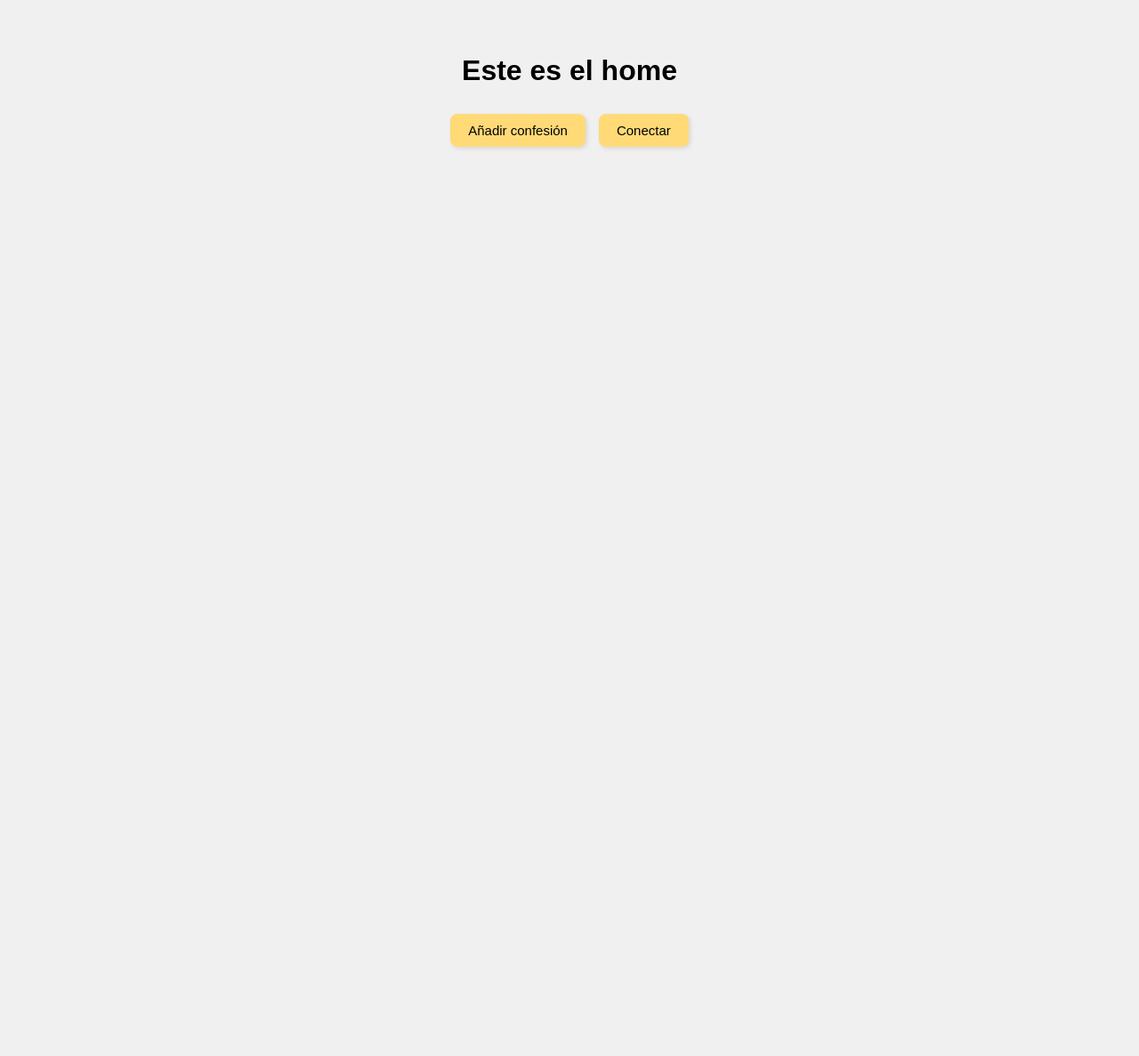
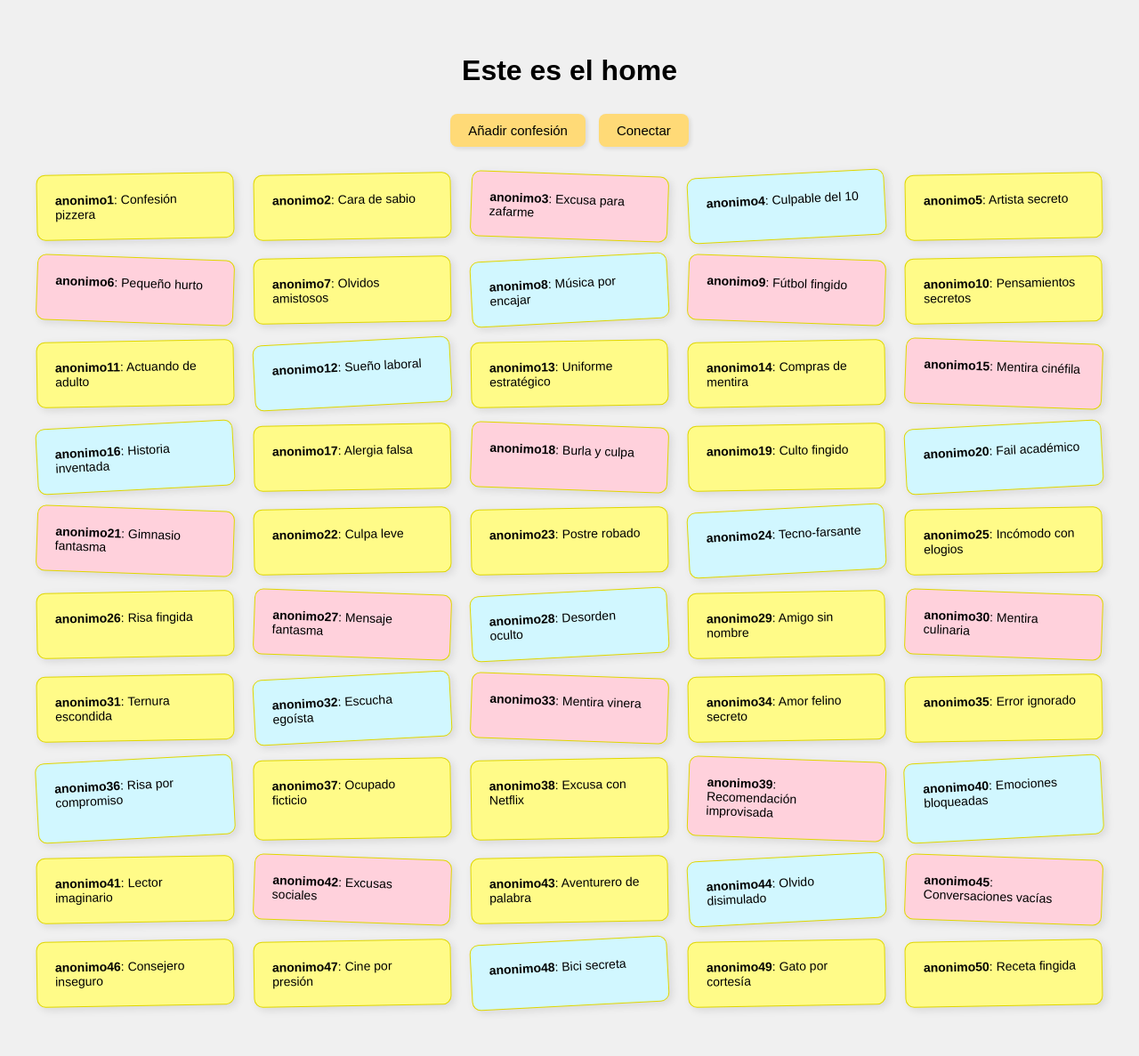
Before and after one commit to maialen09/Confesionario, a Flask app: page /home in a window 1280 px wide. Shown: the whole page at 89% size. Before the commit the page ends 167 px from the top, so only its background shows below. Run offline with Flask 3, Linux system fonts and the light colour scheme; data that the repository does not hold is empty.

Commit message:
Que las confesiones puedan tener titulo

```diff
--- a/app.py
+++ b/app.py
@@ -36,68 +36,69 @@ def obtener_usuarios_y_contrasenas():
 
 def insertar_confesiones_falsas():
     confesiones = [
-        ('anonimo1', 'Me comí la última porción de pizza y culpé a mi hermano.'),
-        ('anonimo2', 'Siempre pongo cara de que entiendo, pero no tengo idea.'),
-        ('anonimo3', 'Una vez fingí estar enfermo para no ir a una cita.'),
-        ('anonimo4', 'Copié en un examen y aún me siento mal por eso.'),
-        ('anonimo5', 'Tengo una cuenta secreta donde subo dibujos y nadie lo sabe.'),
-        ('anonimo6', 'Una vez me robé una pluma del trabajo y nunca la devolví.'),
-        ('anonimo7', 'Siempre me olvido de la fecha de cumpleaños de mis amigos, pero les mando un mensaje rápido al final del día.'),
-        ('anonimo8', 'Dije que me gustaba una canción solo para encajar con un grupo de personas.'),
-        ('anonimo9', 'Una vez fingí saber de fútbol para impresionar a un chico, aunque no tengo idea.'),
-        ('anonimo10', 'Tengo una cuenta secreta en Twitter donde comparto mis pensamientos más raros.'),
-        ('anonimo11', 'A veces me disfrazo de "adulto responsable", pero en realidad no sé lo que estoy haciendo.'),
-        ('anonimo12', 'Me he quedado dormido en una reunión y nadie lo notó.'),
-        ('anonimo13', 'Solía ponerme el uniforme de la escuela solo para no hacer tareas en casa.'),
-        ('anonimo14', 'Hago compras en línea solo para luego devolver todo.'),
-        ('anonimo15', 'Le dije a mi amigo que ya había visto una película, solo para no parecer fuera de onda.'),
-        ('anonimo16', 'Una vez me inventé una historia para parecer interesante en una cita.'),
-        ('anonimo17', 'Fingí tener una alergia para evitar comer algo que no me gustaba.'),
-        ('anonimo18', 'A veces me burlo de la gente, pero luego me siento muy culpable.'),
-        ('anonimo19', 'He fingido tener conocimientos sobre arte solo para que me consideren culto.'),
-        ('anonimo20', 'Una vez traté de impresionar a un profesor y terminé diciendo algo totalmente incorrecto.'),
-        ('anonimo21', 'No me gusta ir al gimnasio, pero siempre digo que lo hago para parecer saludable.'),
-        ('anonimo22', 'A veces me siento culpable por no ser tan amable como debería.'),
-        ('anonimo23', 'Me he comido el postre de alguien sin que se dieran cuenta.'),
-        ('anonimo24', 'A veces me hago pasar por experto en tecnología solo para que la gente me pida consejos.'),
-        ('anonimo25', 'Me siento incómodo cuando alguien me da un cumplido, por eso siempre cambio de tema.'),
-        ('anonimo26', 'Fingí entender un chiste solo para no quedar mal.'),
-        ('anonimo27', 'Una vez escribí un mensaje de texto para alguien y lo borré antes de enviarlo.'),
-        ('anonimo28', 'Me hago pasar por organizado, pero mi cuarto está siempre un desastre.'),
-        ('anonimo29', 'Una vez me olvidé el nombre de una persona y tuve que llamarla "amigo/a" por todo el día.'),
-        ('anonimo30', 'Cuando me dicen que algo está rico, siempre digo que sí, aunque no me guste.'),
-        ('anonimo31', 'Tengo una colección secreta de muñecos de peluche, aunque ya soy adulto.'),
-        ('anonimo32', 'A veces dejo que mis amigos me cuenten problemas solo para sentirme importante.'),
-        ('anonimo33', 'Una vez actué como si entendiera de vinos, aunque no me gusta ninguno.'),
-        ('anonimo34', 'Mi gato es mi mejor amigo, pero nunca se lo he dicho a nadie.'),
-        ('anonimo35', 'Una vez envié un correo equivocado a todo mi equipo de trabajo, pero lo ignoré.'),
-        ('anonimo36', 'Me río cuando alguien hace un chiste que no entiendo, solo para no quedar mal.'),
-        ('anonimo37', 'Fingí estar ocupado en el trabajo para no tener que hacer ciertas tareas.'),
-        ('anonimo38', 'Una vez le dije a mi mamá que estaba en una reunión importante cuando solo estaba viendo una serie.'),
-        ('anonimo39', 'Cada vez que alguien me pide una recomendación, siempre recomiendo lo primero que encuentro en Google.'),
-        ('anonimo40', 'Me siento incómodo cuando tengo que hablar de mis emociones, así que prefiero no hacerlo.'),
-        ('anonimo41', 'Solía decir que amaba leer libros, pero nunca lo hacía realmente.'),
-        ('anonimo42', 'A veces pongo excusas para no asistir a eventos sociales, aunque en realidad solo quiero estar en casa.'),
-        ('anonimo43', 'Me encanta hacer que mis amigos crean que soy muy aventurero, pero en realidad no lo soy.'),
-        ('anonimo44', 'Una vez me olvidé del cumpleaños de un amigo, pero fingí que estaba esperando que me lo dijeran.'),
-        ('anonimo45', 'A veces empiezo conversaciones solo para no sentirme solo, pero luego me arrepiento.'),
-        ('anonimo46', 'Me hace sentir bien cuando la gente me pide consejo, aunque no siempre tenga la respuesta correcta.'),
-        ('anonimo47', 'Una vez vi una película solo para poder hablar de ella con otras personas.'),
-        ('anonimo48', 'Tengo miedo de que alguien descubra que nunca aprendí a montar en bicicleta.'),
-        ('anonimo49', 'No me gustan los gatos, pero siempre digo que sí para encajar en la conversación.'),
-        ('anonimo50', 'A veces sigo una receta solo para no decepcionar a los demás, aunque no me guste lo que cociné.')
-        ]
+        ('anonimo1', 'Confesión pizzera', 'Me comí la última porción de pizza y culpé a mi hermano.'),
+        ('anonimo2', 'Cara de sabio', 'Siempre pongo cara de que entiendo, pero no tengo idea.'),
+        ('anonimo3', 'Excusa para zafarme', 'Una vez fingí estar enfermo para no ir a una cita.'),
+        ('anonimo4', 'Culpable del 10', 'Copié en un examen y aún me siento mal por eso.'),
+        ('anonimo5', 'Artista secreto', 'Tengo una cuenta secreta donde subo dibujos y nadie lo sabe.'),
+        ('anonimo6', 'Pequeño hurto', 'Una vez me robé una pluma del trabajo y nunca la devolví.'),
+        ('anonimo7', 'Olvidos amistosos', 'Siempre me olvido de la fecha de cumpleaños de mis amigos, pero les mando un mensaje rápido al final del día.'),
+        ('anonimo8', 'Música por encajar', 'Dije que me gustaba una canción solo para encajar con un grupo de personas.'),
+        ('anonimo9', 'Fútbol fingido', 'Una vez fingí saber de fútbol para impresionar a un chico, aunque no tengo idea.'),
+        ('anonimo10', 'Pensamientos secretos', 'Tengo una cuenta secreta en Twitter donde comparto mis pensamientos más raros.'),
+        ('anonimo11', 'Actuando de adulto', 'A veces me disfrazo de "adulto responsable", pero en realidad no sé lo que estoy haciendo.'),
+        ('anonimo12', 'Sueño laboral', 'Me he quedado dormido en una reunión y nadie lo notó.'),
+        ('anonimo13', 'Uniforme estratégico', 'Solía ponerme el uniforme de la escuela solo para no hacer tareas en casa.'),
+        ('anonimo14', 'Compras de mentira', 'Hago compras en línea solo para luego devolver todo.'),
+        ('anonimo15', 'Mentira cinéfila', 'Le dije a mi amigo que ya había visto una película, solo para no parecer fuera de onda.'),
+        ('anonimo16', 'Historia inventada', 'Una vez me inventé una historia para parecer interesante en una cita.'),
+        ('anonimo17', 'Alergia falsa', 'Fingí tener una alergia para evitar comer algo que no me gustaba.'),
+        ('anonimo18', 'Burla y culpa', 'A veces me burlo de la gente, pero luego me siento muy culpable.'),
+        ('anonimo19', 'Culto fingido', 'He fingido tener conocimientos sobre arte solo para que me consideren culto.'),
+        ('anonimo20', 'Fail académico', 'Una vez traté de impresionar a un profesor y terminé diciendo algo totalmente incorrecto.'),
+        ('anonimo21', 'Gimnasio fantasma', 'No me gusta ir al gimnasio, pero siempre digo que lo hago para parecer saludable.'),
+        ('anonimo22', 'Culpa leve', 'A veces me siento culpable por no ser tan amable como debería.'),
+        ('anonimo23', 'Postre robado', 'Me he comido el postre de alguien sin que se dieran cuenta.'),
+        ('anonimo24', 'Tecno-farsante', 'A veces me hago pasar por experto en tecnología solo para que la gente me pida consejos.'),
+        ('anonimo25', 'Incómodo con elogios', 'Me siento incómodo cuando alguien me da un cumplido, por eso siempre cambio de tema.'),
+        ('anonimo26', 'Risa fingida', 'Fingí entender un chiste solo para no quedar mal.'),
+        ('anonimo27', 'Mensaje fantasma', 'Una vez escribí un mensaje de texto para alguien y lo borré antes de enviarlo.'),
+        ('anonimo28', 'Desorden oculto', 'Me hago pasar por organizado, pero mi cuarto está siempre un desastre.'),
+        ('anonimo29', 'Amigo sin nombre', 'Una vez me olvidé el nombre de una persona y tuve que llamarla "amigo/a" por todo el día.'),
+        ('anonimo30', 'Mentira culinaria', 'Cuando me dicen que algo está rico, siempre digo que sí, aunque no me guste.'),
+        ('anonimo31', 'Ternura escondida', 'Tengo una colección secreta de muñecos de peluche, aunque ya soy adulto.'),
+        ('anonimo32', 'Escucha egoísta', 'A veces dejo que mis amigos me cuenten problemas solo para sentirme importante.'),
+        ('anonimo33', 'Mentira vinera', 'Una vez actué como si entendiera de vinos, aunque no me gusta ninguno.'),
+        ('anonimo34', 'Amor felino secreto', 'Mi gato es mi mejor amigo, pero nunca se lo he dicho a nadie.'),
+        ('anonimo35', 'Error ignorado', 'Una vez envié un correo equivocado a todo mi equipo de trabajo, pero lo ignoré.'),
+        ('anonimo36', 'Risa por compromiso', 'Me río cuando alguien hace un chiste que no entiendo, solo para no quedar mal.'),
+        ('anonimo37', 'Ocupado ficticio', 'Fingí estar ocupado en el trabajo para no tener que hacer ciertas tareas.'),
+        ('anonimo38', 'Excusa con Netflix', 'Una vez le dije a mi mamá que estaba en una reunión importante cuando solo estaba viendo una serie.'),
+        ('anonimo39', 'Recomendación improvisada', 'Cada vez que alguien me pide una recomendación, siempre recomiendo lo primero que encuentro en Google.'),
+        ('anonimo40', 'Emociones bloqueadas', 'Me siento incómodo cuando tengo que hablar de mis emociones, así que prefiero no hacerlo.'),
+        ('anonimo41', 'Lector imaginario', 'Solía decir que amaba leer libros, pero nunca lo hacía realmente.'),
+        ('anonimo42', 'Excusas sociales', 'A veces pongo excusas para no asistir a eventos sociales, aunque en realidad solo quiero estar en casa.'),
+        ('anonimo43', 'Aventurero de palabra', 'Me encanta hacer que mis amigos crean que soy muy aventurero, pero en realidad no lo soy.'),
+        ('anonimo44', 'Olvido disimulado', 'Una vez me olvidé del cumpleaños de un amigo, pero fingí que estaba esperando que me lo dijeran.'),
+        ('anonimo45', 'Conversaciones vacías', 'A veces empiezo conversaciones solo para no sentirme solo, pero luego me arrepiento.'),
+        ('anonimo46', 'Consejero inseguro', 'Me hace sentir bien cuando la gente me pide consejo, aunque no siempre tenga la respuesta correcta.'),
+        ('anonimo47', 'Cine por presión', 'Una vez vi una película solo para poder hablar de ella con otras personas.'),
+        ('anonimo48', 'Bici secreta', 'Tengo miedo de que alguien descubra que nunca aprendí a montar en bicicleta.'),
+        ('anonimo49', 'Gato por cortesía', 'No me gustan los gatos, pero siempre digo que sí para encajar en la conversación.'),
+        ('anonimo50', 'Receta fingida', 'A veces sigo utitulona receta solo para no decepcionar a los demás, aunque no me guste lo que cociné.')
+    ]
+
 
     with mysql.connector.connect(**db_config) as conn:
         cursor = conn.cursor()
-        query = "INSERT INTO Confesiones (usuario, texto) VALUES (%s, %s)"
+        query = "INSERT INTO Confesiones (usuario, titulo, texto) VALUES (%s, %s, %s)"
         cursor.executemany(query, confesiones)
         conn.commit()
 
 def obtener_confesiones():
     with mysql.connector.connect(**db_config) as conn:
         cursor = conn.cursor()
-        query = "SELECT usuario, texto FROM Confesiones"
+        query = "SELECT usuario, titulo, texto FROM Confesiones"
         cursor.execute(query)
         datos = cursor.fetchall()
         return datos
@@ -117,7 +118,7 @@ def registro():
 
 @app.route('/home')
 def home():
-    ##insertar_confesiones_falsas()
+    insertar_confesiones_falsas()
     confesiones = obtener_confesiones()
     return render_template('home.html', confesioness = confesiones)
 
--- a/static/js/home.js
+++ b/static/js/home.js
@@ -8,10 +8,7 @@ botonAnadir.addEventListener("click", function() {
   window.location.href = `/crear_confesion`;
 
 
-
-
 })
-
 
 
 botonConectar.addEventListener("click", function() {
@@ -19,5 +16,4 @@ botonConectar.addEventListener("click", function() {
   window.location.href = `/conectar`;
 
 
-
 })
--- a/templates/home.html
+++ b/templates/home.html
@@ -21,7 +21,6 @@
             <li><strong>{{ confesion[0] }}</strong>: {{ confesion[1] }}</li>
 
             {% endfor %}
-
         </ul>
     </div>
 
```
